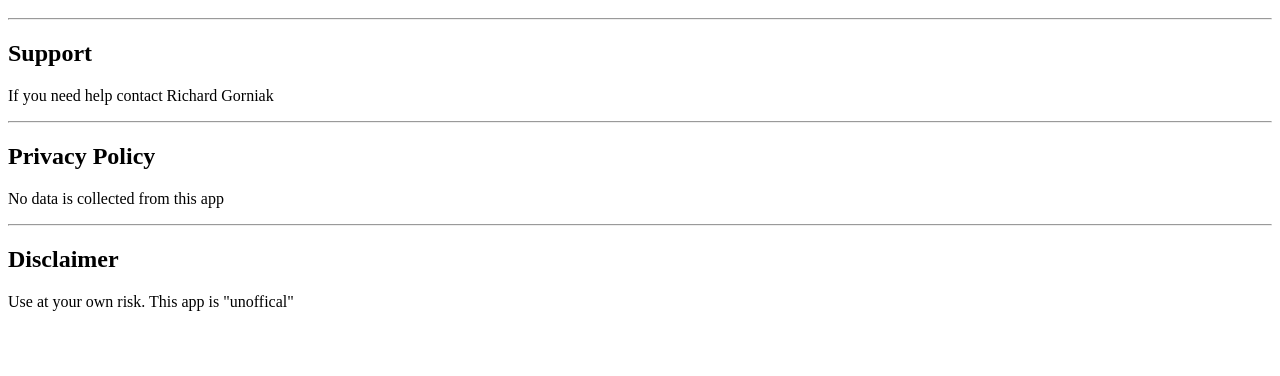
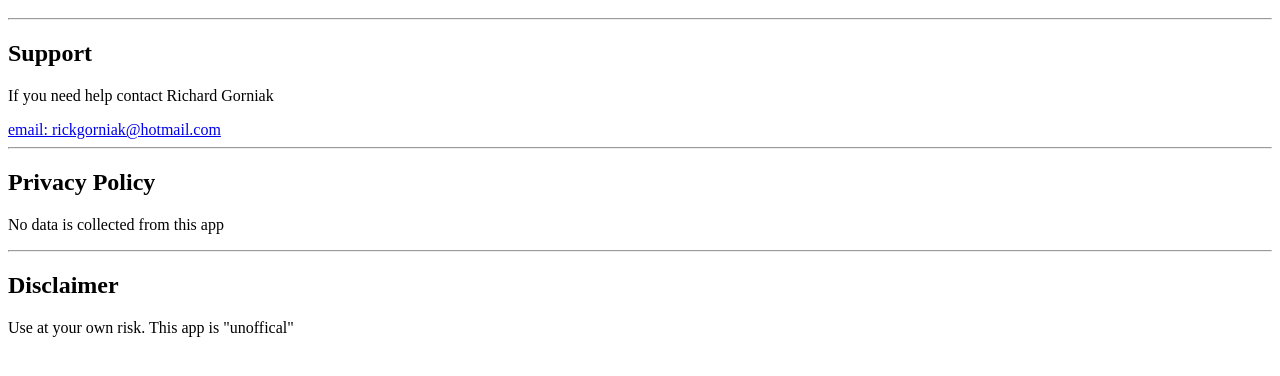
Before and after one commit to rgorniak/rgorniak.github.io, a plain HTML site: page docs/index.html in a window 1280 px wide. Shown: the part 48-424 px from the top of the page. Drawn offline with Linux system fonts and the light colour scheme.

Commit message:
Update index.html
Added email

```diff
--- a/docs/index.html
+++ b/docs/index.html
@@ -2,6 +2,8 @@
 <hr>
 <h2>Support</h2>
 <p> If you need help contact Richard Gorniak</p>
+<a href=mailto:“rickgorniak@hotmail.com”>email: rickgorniak@hotmail.com
+</a>
 <hr>
 <h2>Privacy Policy</h2>
 <p>No data is collected from this app</p>
```
